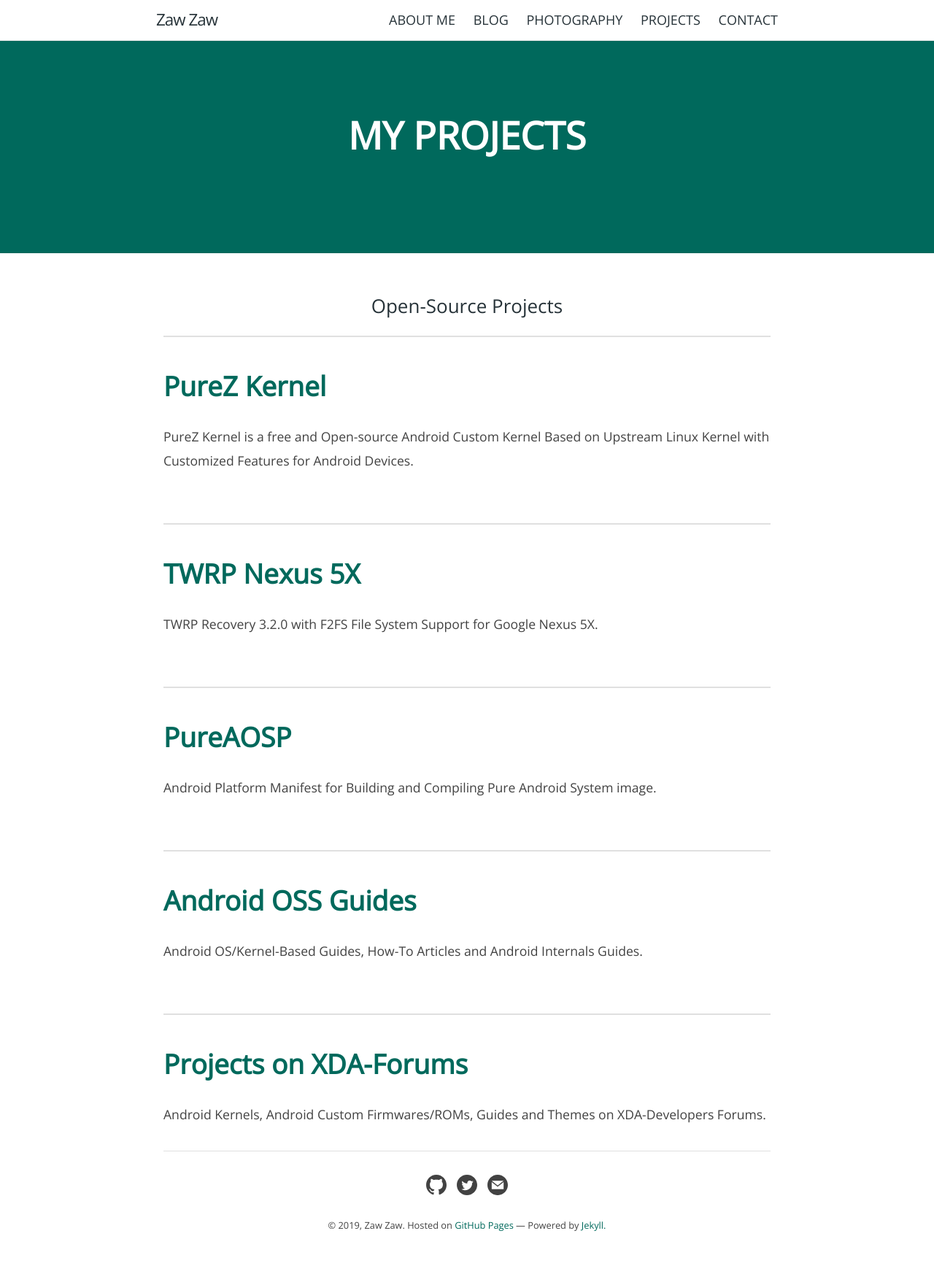
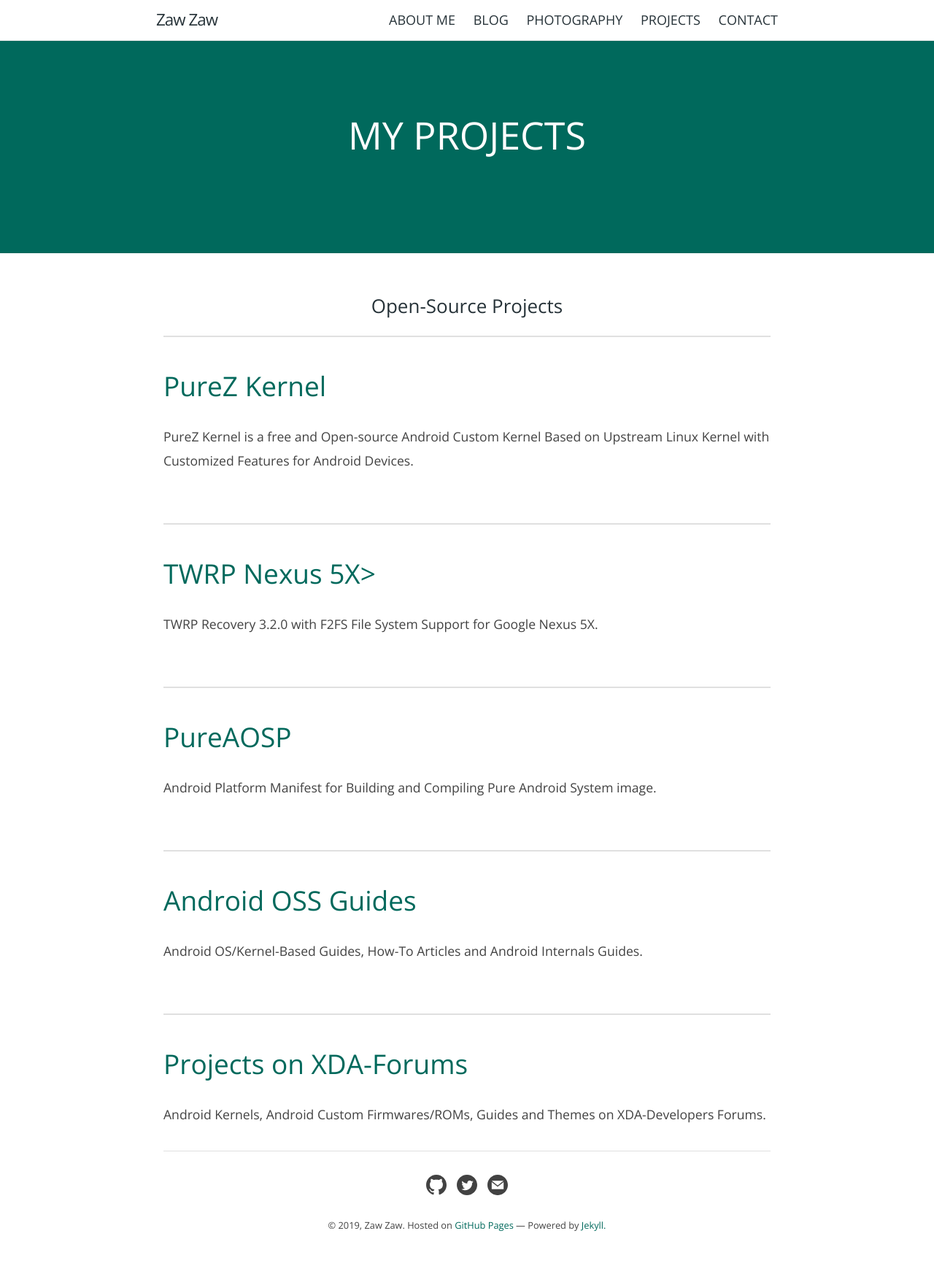
Before and after one commit to zawzaww/zawzaww.github.io, a Jekyll site: the page built from projects.md, in a window 1280 px wide. Shown: the whole page at 73% size. Built offline with Jekyll 4.4.1, drawn with Linux system fonts in a browser that asks for light colours.

Commit message:
_sass: projects: Set to "normal" font-weight for header fonts
Signed-off-by: Zaw Zaw <zawzthein@outlook.com>

```diff
--- a/_sass/blog/_layout.scss
+++ b/_sass/blog/_layout.scss
@@ -139,5 +139,5 @@
 .post-link {
   display: block;
   font-size: 47px;
-  font-weight: 600;
+  font-weight: normal;
 }
--- a/_sass/jekyll-theme-cayman-blog.scss
+++ b/_sass/jekyll-theme-cayman-blog.scss
@@ -124,7 +124,7 @@
   margin-top: 0;
   font-family: "Open Sans", "Helvetica Neue", Helvetica, Arial, sans-serif;
   font-size:  47px;
-  font-weight: 600;
+  font-weight: normal;
   margin-bottom: 0.1rem;
 
   @include large {
@@ -233,7 +233,7 @@
   h6 {
     margin-top: 2rem;
     margin-bottom: 0.75rem;
-    font-weight: 500;
+    font-weight: normal;
     color: $section-headings-color;
   }
 
--- a/projects.md
+++ b/projects.md
@@ -8,29 +8,29 @@
 
 ---
 
-<h1><a href="https://zawzaww.github.io/projects/purez-kernel"><b>PureZ Kernel</b></a></h1>
+<h1><a href="https://zawzaww.github.io/projects/purez-kernel">PureZ Kernel</a></h1>
 <p>PureZ Kernel is a free and Open-source Android Custom Kernel Based on Upstream Linux Kernel with Customized Features for Android Devices.</p>
 <br>
 
 ---
 
-<h1><a href="https://zawzaww.github.io/projects/twrp-recovery-bullhead"><b>TWRP Nexus 5X</b></a></h1>
+<h1><a href="https://zawzaww.github.io/projects/twrp-recovery-bullhead">TWRP Nexus 5X></a></h1>
 <p>TWRP Recovery 3.2.0 with F2FS File System Support for Google Nexus 5X.</p>
 <br>
 
 ---
 
-<h1><a href="https://github.com/zawzaww/aosp-android"><b>PureAOSP</b></a></h1>
+<h1><a href="https://github.com/zawzaww/aosp-android">PureAOSP</a></h1>
 <p>Android Platform Manifest for Building and Compiling Pure Android System image.</p>
 <br>
 
 ---
 
-<h1><a href="https://zawzaww.github.io/projects/androidoss-guides"><b>Android OSS Guides</b></a></h1>
+<h1><a href="https://zawzaww.github.io/projects/androidoss-guides">Android OSS Guides</a></h1>
 <p>Android OS/Kernel-Based Guides, How-To Articles and Android Internals Guides.</p>
 <br>
 
 ---
 
-<h1><a href="https://zawzaww.github.io/projects/xda-threads-works"><b>Projects on XDA-Forums</b></a></h1>
+<h1><a href="https://zawzaww.github.io/projects/xda-threads-works">Projects on XDA-Forums</a></h1>
 <p>Android Kernels, Android Custom Firmwares/ROMs, Guides and Themes on XDA-Developers Forums.</p>
```
